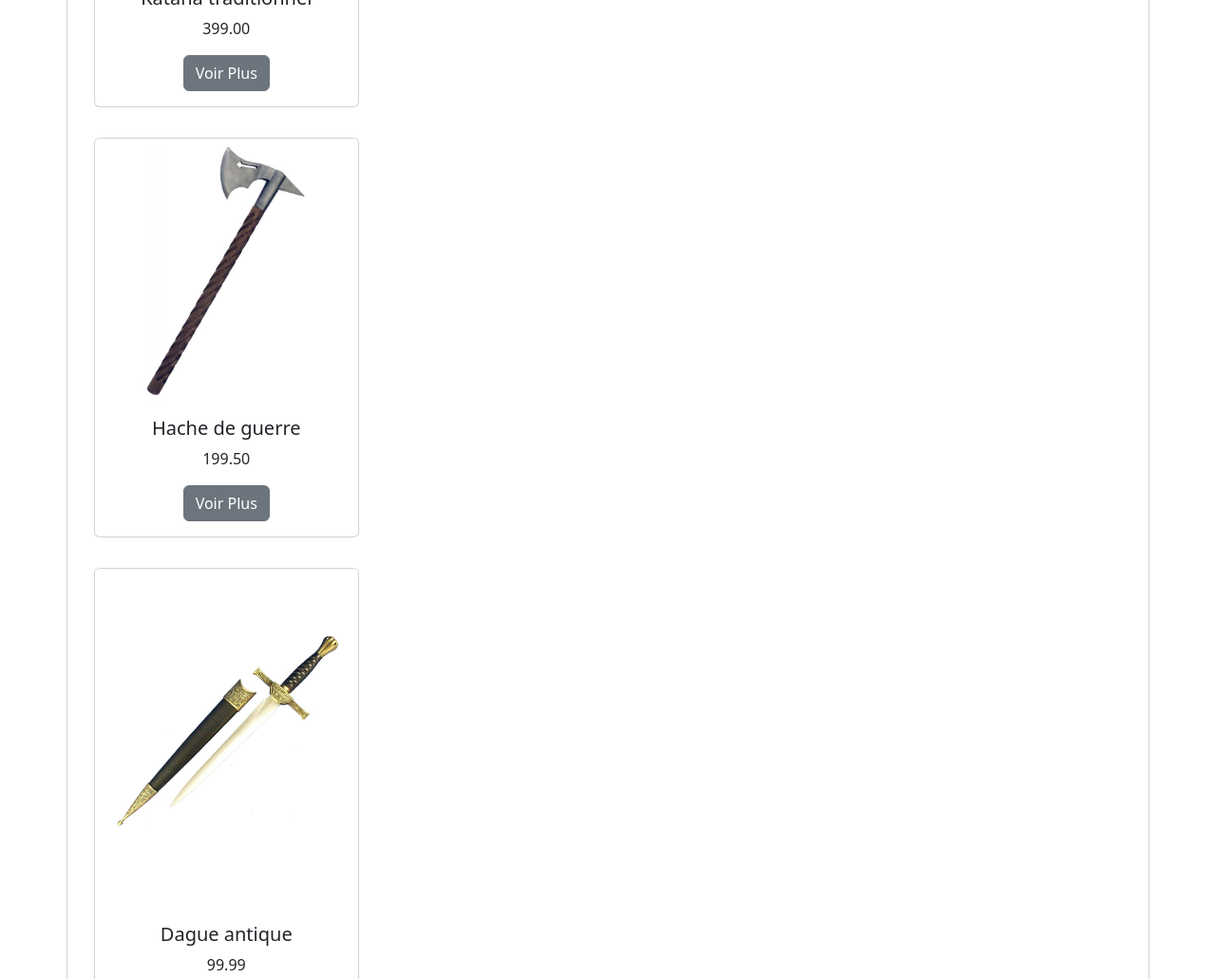
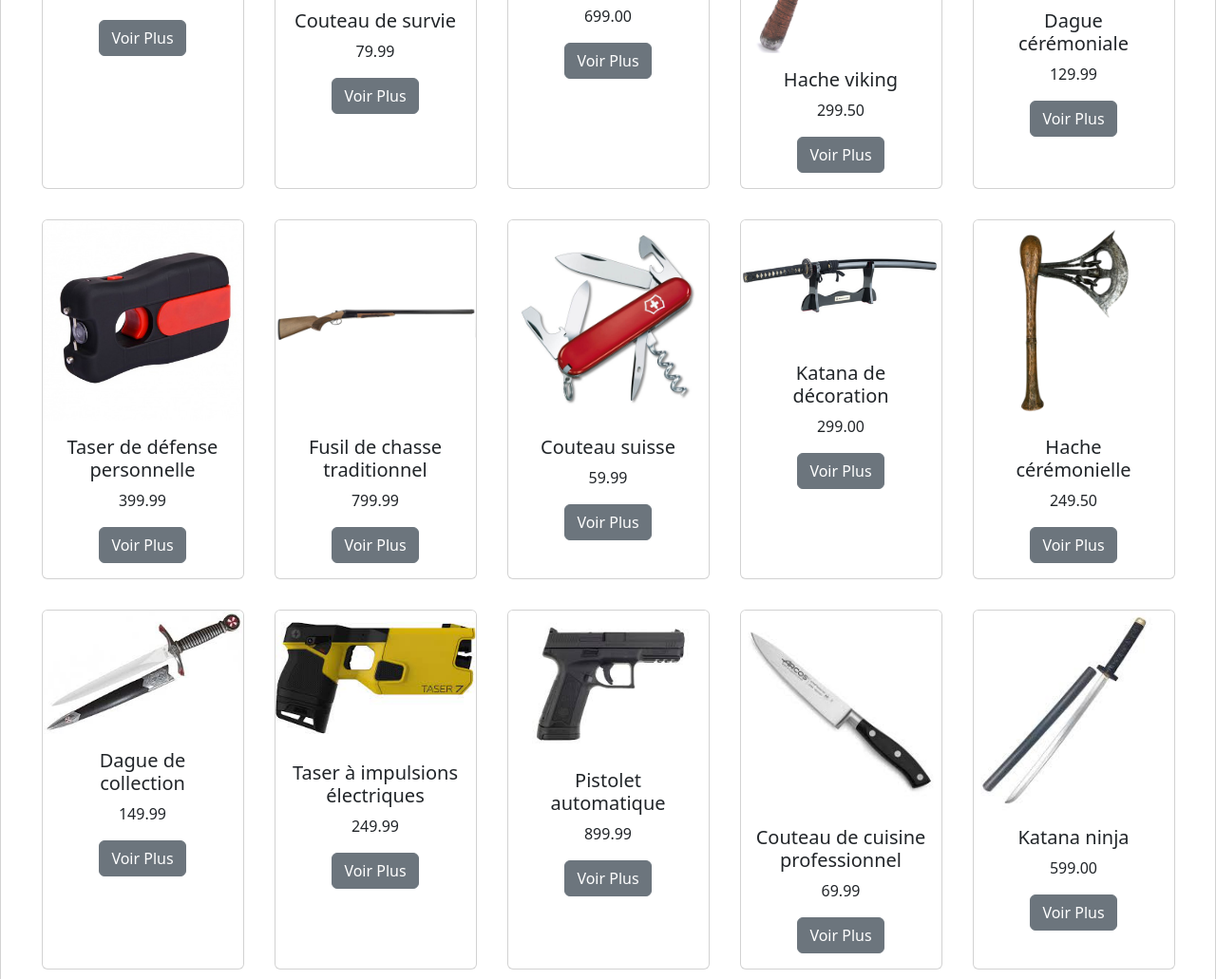
Before and after one commit to EloannB/project-arms, a plain HTML site: page index.html in a window 1280 px wide. Shown: the part 740-1771 px from the top of the page at 95% size. Drawn offline with nearby package versions, Linux system fonts and the light colour scheme.

Commit message:
ajout image et alignement card

```diff
--- a/assets/js/script.js
+++ b/assets/js/script.js
@@ -5,14 +5,14 @@ fetch('assets/data/article.json')
         data.forEach(function (article) {
 
             const card = document.createElement('div')
-            card.classList.add('card', 'col-lg-3', 'col-8', 'm-3')
+            card.classList.add('card', 'col-lg-2', 'col-10', 'm-3')
 
             card.innerHTML = `
                 <img src="assets/img/${article.Image}" class="card-img-top" alt="Image arme">
                 <div class="card-body">
                     <h5 class="card-title">${article.Nom}</h5>
                     <p class="card-text">${article.Prix}</p>
-                    <a href="movie.html?id=${article.Ref}" class="btn btn-secondary view-more">Voir Plus</a>
+                    <a href="${article.Ref}" class="btn btn-secondary view-more">Voir Plus</a>
                 </div>
             `
 
--- a/index.html
+++ b/index.html
@@ -40,7 +40,7 @@
         </div>
 
     </div>
-    <div id="cardArme" class="container card text-center ">
+    <div id="cardArme" class="card text-center justify-content-center" style="flex-flow: wrap;">
 
     </div>
 
```
Also changed, not shown: assets/img/image_katana3.png (renamed from assets/img/mage_katana3.png), assets/img/image_taser4.png.
